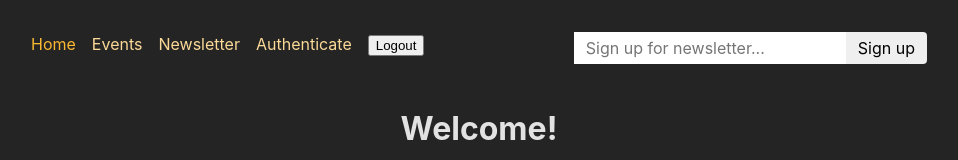
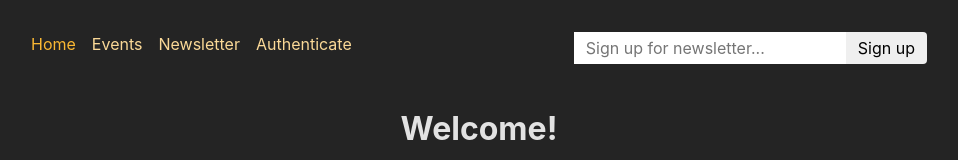
Before and after one commit to naekit/auth-refrence, a React (Create React App) app in the folder frontend/: page / in a window 1280 px wide. Shown: the top 160 px of the page, without its empty margins (161-1119 px from the left). Built offline with nearby package versions, Linux system fonts and the light colour scheme.

Commit message:
conditional navigation and user interface useRouteLoaderData

```diff
--- a/frontend/src/App.js
+++ b/frontend/src/App.js
@@ -15,12 +15,15 @@
 import NewsletterPage, { action as newsletterAction } from "./pages/Newsletter"
 import AuthenticationPage, { authAction } from "./pages/Authentication"
 import { logoutAction } from "./pages/Logout"
+import { tokenLoader } from "./util/auth"
 
 const router = createBrowserRouter([
 	{
 		path: "/",
 		element: <RootLayout />,
 		errorElement: <ErrorPage />,
+		id: "root",
+		loader: tokenLoader,
 		children: [
 			{ index: true, element: <HomePage /> },
 			{
--- a/frontend/src/components/EventItem.js
+++ b/frontend/src/components/EventItem.js
@@ -1,15 +1,16 @@
-import { Link, useSubmit } from 'react-router-dom';
+import { Link, useRouteLoaderData, useSubmit } from "react-router-dom"
 
-import classes from './EventItem.module.css';
+import classes from "./EventItem.module.css"
 
 function EventItem({ event }) {
-  const submit = useSubmit();
+	const token = useRouteLoaderData("root")
+	const submit = useSubmit()
 
 	function startDeleteHandler() {
-    const proceed = window.confirm('Are you sure?');
+		const proceed = window.confirm("Are you sure?")
 
 		if (proceed) {
-      submit(null, { method: 'delete' });
+			submit(null, { method: "delete" })
 		}
 	}
 
@@ -19,12 +20,14 @@
 			<h1>{event.title}</h1>
 			<time>{event.date}</time>
 			<p>{event.description}</p>
+			{token && (
 				<menu className={classes.actions}>
 					<Link to="edit">Edit</Link>
 					<button onClick={startDeleteHandler}>Delete</button>
 				</menu>
+			)}
 		</article>
-  );
+	)
 }
 
-export default EventItem;
+export default EventItem
--- a/frontend/src/components/EventsNavigation.js
+++ b/frontend/src/components/EventsNavigation.js
@@ -1,8 +1,10 @@
-import { NavLink } from 'react-router-dom';
+import { NavLink, useRouteLoaderData } from "react-router-dom"
 
-import classes from './EventsNavigation.module.css';
+import classes from "./EventsNavigation.module.css"
 
 function EventsNavigation() {
+	const token = useRouteLoaderData("root")
+
 	return (
 		<header className={classes.header}>
 			<nav>
@@ -18,6 +20,7 @@
 							All Events
 						</NavLink>
 					</li>
+					{token && (
 						<li>
 							<NavLink
 								to="/events/new"
@@ -28,10 +31,11 @@
 								New Event
 							</NavLink>
 						</li>
+					)}
 				</ul>
 			</nav>
 		</header>
-  );
+	)
 }
 
-export default EventsNavigation;
+export default EventsNavigation
--- a/frontend/src/components/MainNavigation.js
+++ b/frontend/src/components/MainNavigation.js
@@ -1,9 +1,11 @@
-import { Form, NavLink } from "react-router-dom"
+import { Form, NavLink, useRouteLoaderData } from "react-router-dom"
 
 import classes from "./MainNavigation.module.css"
 import NewsletterSignup from "./NewsletterSignup"
 
 function MainNavigation() {
+	const token = useRouteLoaderData("root")
+
 	return (
 		<header className={classes.header}>
 			<nav>
@@ -39,6 +41,7 @@
 							Newsletter
 						</NavLink>
 					</li>
+					{!token && (
 						<li>
 							<NavLink
 								to="/auth?mode=login"
@@ -49,12 +52,14 @@
 								Authenticate
 							</NavLink>
 						</li>
-					{/* logoout button */}
+					)}
+					{token && (
 						<li>
 							<Form action="/logout" method="post">
 								<button>Logout</button>
 							</Form>
 						</li>
+					)}
 				</ul>
 			</nav>
 			<NewsletterSignup />
--- a/frontend/src/util/auth.js
+++ b/frontend/src/util/auth.js
@@ -2,3 +2,7 @@
 	const token = localStorage.getItem("token")
 	return token
 }
+
+export function tokenLoader() {
+	return getToken()
+}
```
Lines whose indentation alone changed are shown as unchanged.
